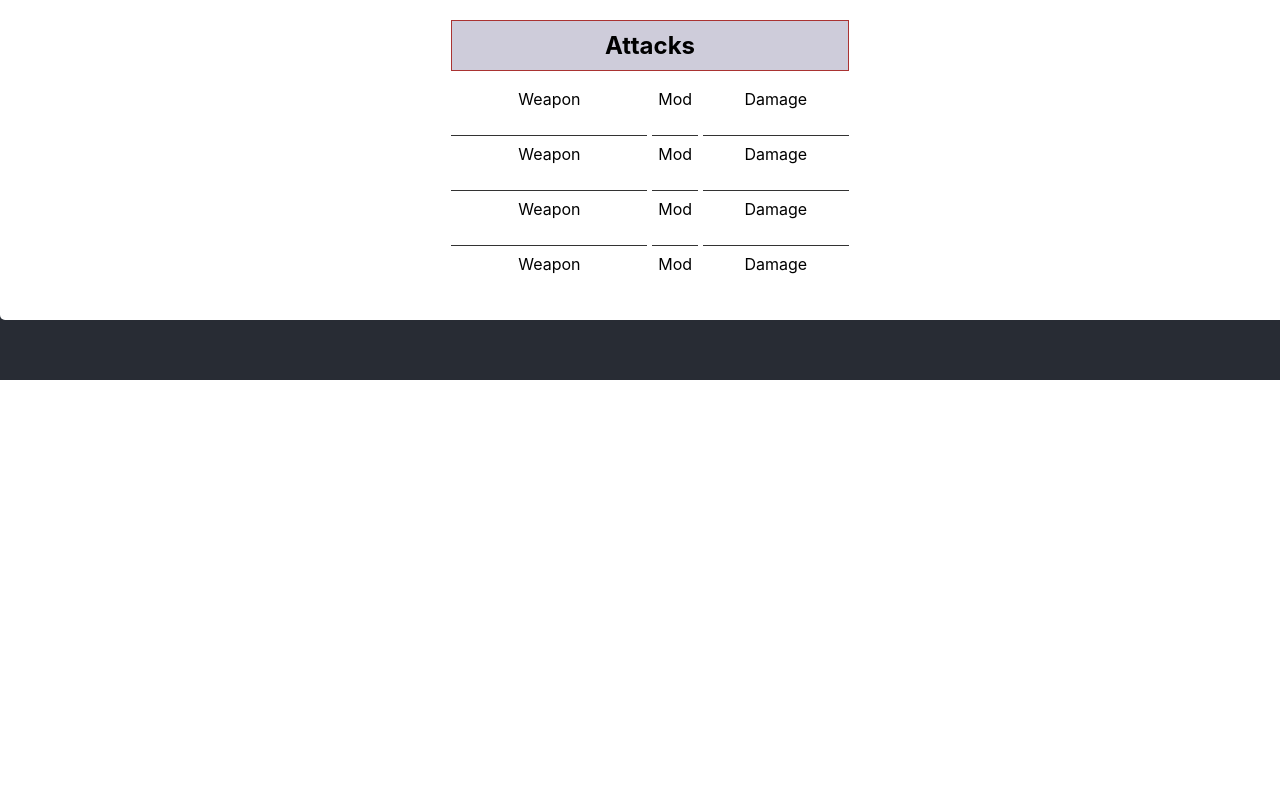
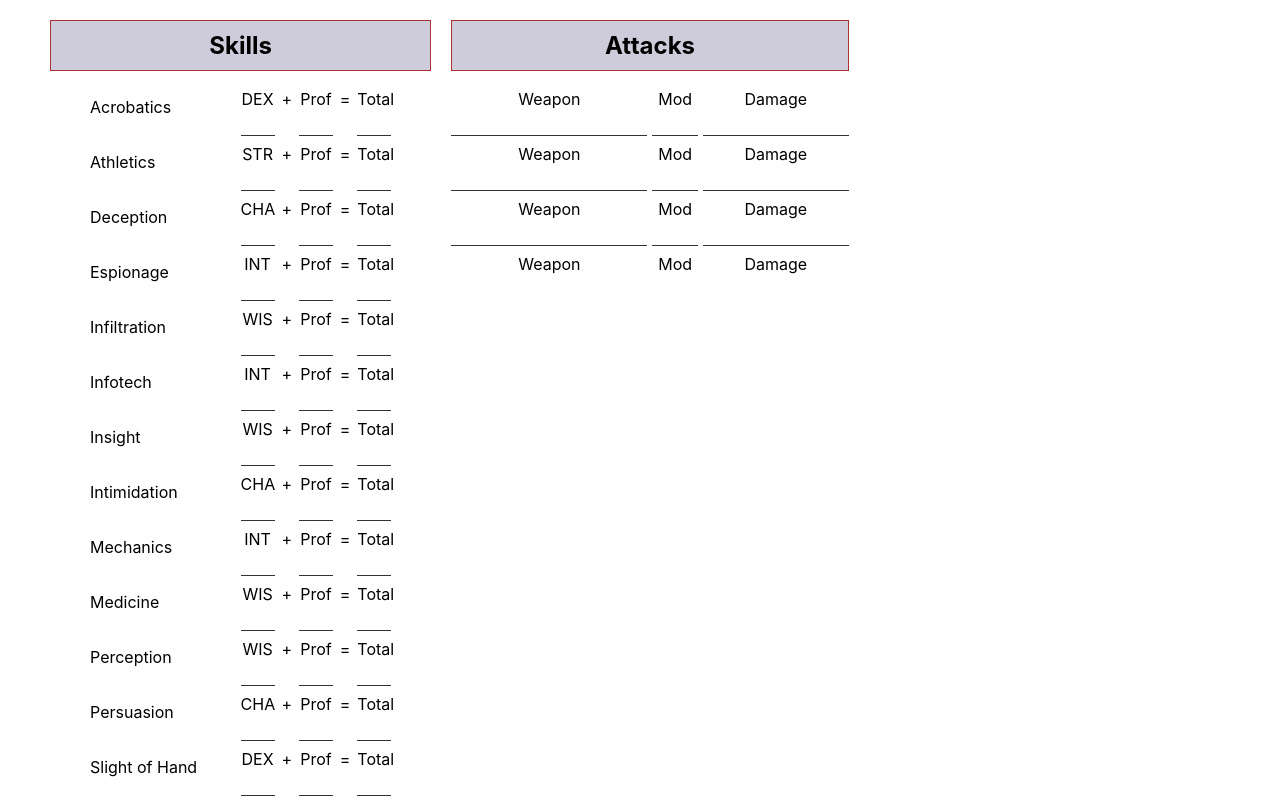
Before and after one commit to jewarner57/spy-game-character-sheet, a React (Create React App) app: page / in a window 1280 px wide. Shown: the part 600-1400 px from the top of the page. Before the commit the page ends 980 px from the top, so only its background shows below. Built offline with nearby package versions, Linux system fonts and the light colour scheme.

Commit message:
add skills section to character sheet

```diff
--- a/src/AttacksSection/index.jsx
+++ b/src/AttacksSection/index.jsx
@@ -4,7 +4,7 @@ import './index.css';
 
 function AttacksSection({ title, updateSheetValues, sheetValues, accessor }) {
 
-  const [attackCount, setAttackCount] = useState(30);
+  const [attackCount, setAttackCount] = useState(5);
 
   const inputsConfigArray = [
     { label: "Weapon", gridCol: '1 / 5' },
--- a/src/CharacterSheet/index.jsx
+++ b/src/CharacterSheet/index.jsx
@@ -20,6 +20,7 @@ function CharacterSheet() {
     { title: 'Ability Scores', col: "1 / 6", row: "1 / 3", variant: "ability-scores" },
     { title: 'Saving Throws', col: "1 / 6", row: "4 / 6", variant: "saving-throws" },
     { title: 'Attacks', col: "5 / 9", row: "7 / 10", variant: "attacks" },
+    { title: 'Skills', col: "1 / 5", row: "7 / 18", variant: "skills" },
   ]
 
   return (
--- a/src/FreeTextSection/index.jsx
+++ b/src/FreeTextSection/index.jsx
@@ -5,6 +5,7 @@ import HitPointsInput from '../HitPointsInput';
 import SectionHeader from '../SectionHeader'
 import './index.css';
 import AttacksSection from '../AttacksSection';
+import SkillsSection from '../SkillsSection';
 
 function FreeTextSection({ title, tableCol, tableRow, updateSheetValues, sheetValues, accessor, variant }) {
 
@@ -14,7 +15,7 @@ function FreeTextSection({ title, tableCol, tableRow, updateSheetValues, sheetVa
     "freeform-large": FreeformTextLarge,
     "ability-scores": AbilityScoresSection,
     "saving-throws": SavingThrowsSection,
-    "skills": <></>,
+    "skills": SkillsSection,
     "attacks": AttacksSection,
     "hit-points": HitPointsInput,
   }
--- /dev/null
+++ b/src/SkillsSection/index.css
@@ -0,0 +1,5 @@
+.skills-list {
+  display: grid;
+  grid-template-columns: repeat(2, 1fr);
+  padding: 0 40px;
+}
--- /dev/null
+++ b/src/SkillsSection/index.jsx
@@ -0,0 +1,55 @@
+import MultipleInputLine from '../MultipleInputLine';
+import './index.css';
+
+function SkillsSection({ title, updateSheetValues, sheetValues, accessor }) {
+
+  const skillList = [
+    { name: 'Acrobatics', save: "DEX" },
+    { name: 'Athletics', save: "STR" },
+    { name: 'Deception', save: "CHA" },
+    { name: 'Espionage', save: "INT" },
+    { name: 'Infiltration', save: "WIS" },
+    { name: 'Infotech', save: "INT" },
+    { name: 'Insight', save: "WIS" },
+    { name: 'Intimidation', save: "CHA" },
+    { name: 'Mechanics', save: "INT" },
+    { name: 'Medicine', save: "WIS" },
+    { name: 'Perception', save: "WIS" },
+    { name: 'Persuasion', save: "CHA" },
+    { name: 'Slight of Hand', save: "DEX" },
+    { name: 'Stealth', save: "DEX" },
+    { name: 'Survival', save: "WIS" },
+    { name: 'Tactics', save: "INT" },
+  ]
+
+  return (
+    <div className="skills-section">
+      {skillList.map((skill) => {
+        const inputsConfigArray = [
+          { label: skill.save, gridCol: '1 / 3' },
+          { label: '+', gridCol: '3 / 4', labelOnly:true },
+          { label: "Prof", gridCol: '4 / 6' },
+          { label: '=', gridCol: '6 / 7', labelOnly: true },
+          { label: "Total", gridCol: '7 / 9' },
+        ];
+
+        return (
+          <div className='skills-list'>
+            <p>{skill.name}</p>
+            <MultipleInputLine
+              key={`${title} ${skill.name} ${accessor}`}
+              title={title}
+              updateSheetValues={updateSheetValues}
+              sheetValues={sheetValues}
+              accessor={`${skill.name}-${accessor}`}
+              inputsConfigArray={inputsConfigArray}
+            />
+          </div>
+        )
+      })}
+
+    </div>
+  );
+}
+
+export default SkillsSection;
```
